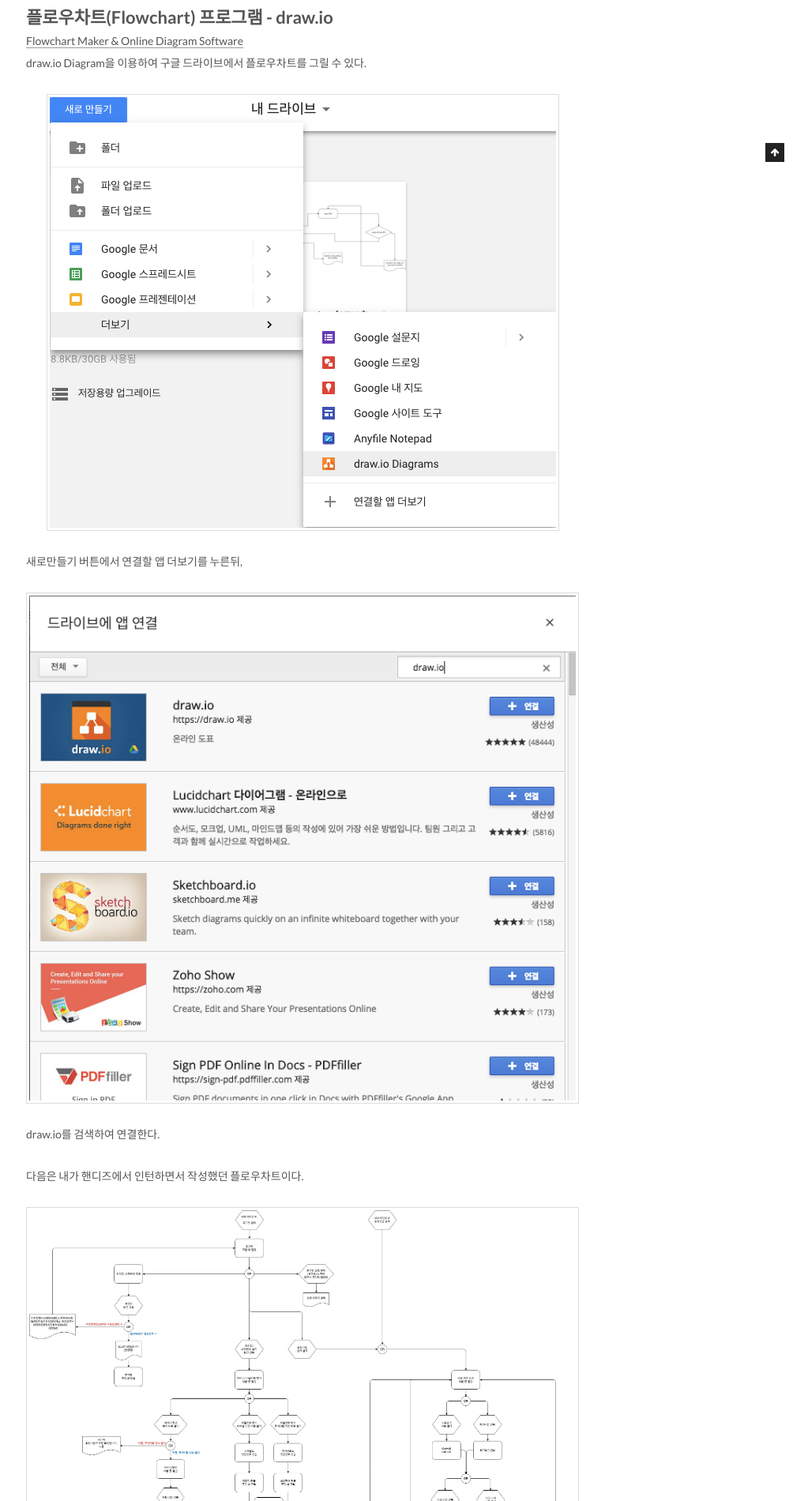
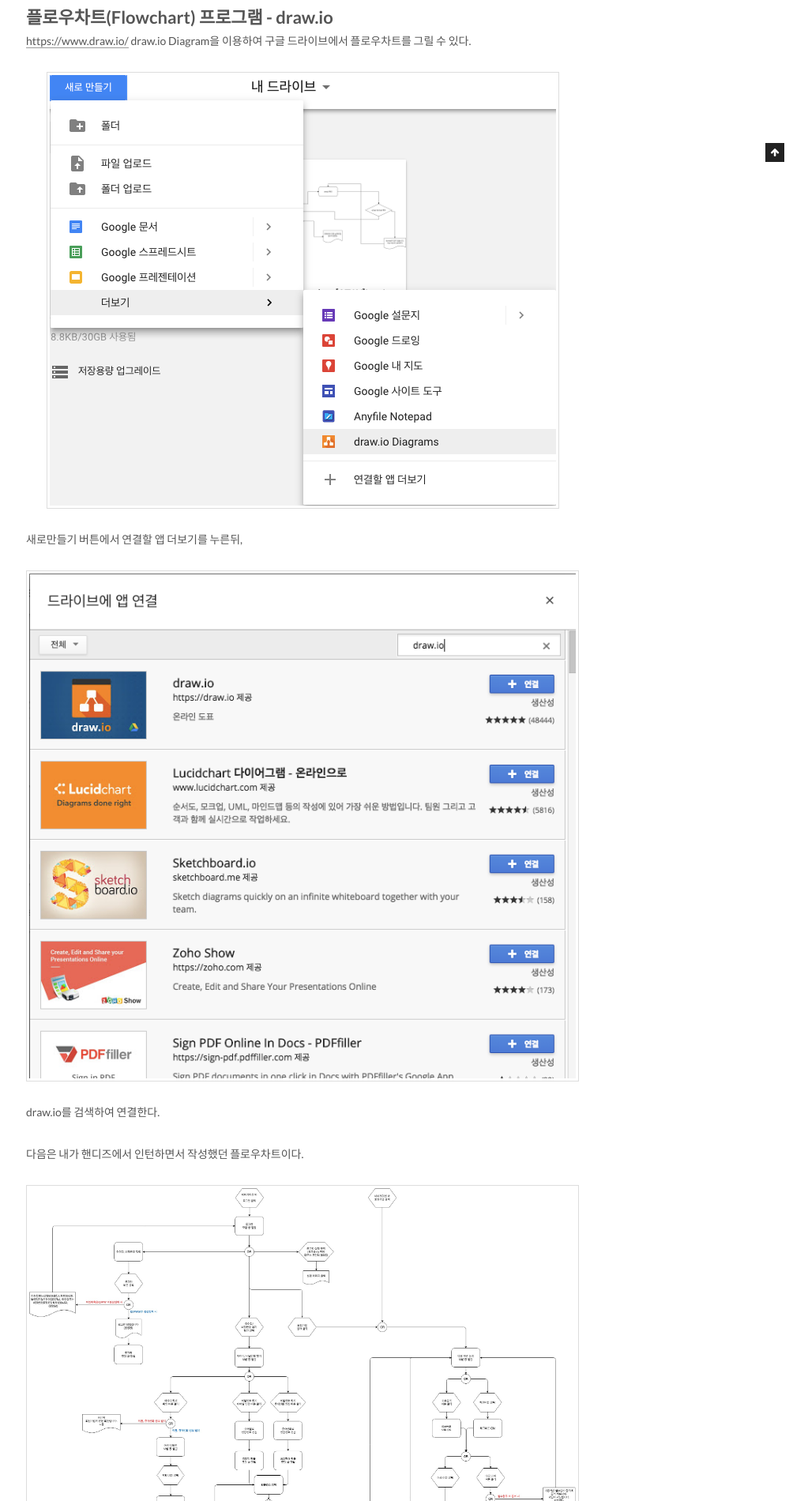
Before and after one commit to groovypark/groovypark.github.io, a Jekyll site: the page built from _posts/2018-02-23-구글드라이브에서-플로우차트그리기.md, in a window 1280 px wide. Shown: the part 795-2695 px from the top of the page at 79% size, without its empty margins (257-1280 px from the left). Built offline with Jekyll 4.4.1, drawn with Linux system fonts in a browser that asks for light colours.

Commit message:
Update: home button

```diff
--- a/_posts/2018-02-23-구글드라이브에서-플로우차트그리기.md
+++ b/_posts/2018-02-23-구글드라이브에서-플로우차트그리기.md
@@ -9,9 +9,7 @@
 
 # 플로우차트(Flowchart) 프로그램 - draw.io
 
-
-
-[Flowchart Maker & Online Diagram Software](https://www.draw.io/)
+[https://www.draw.io/](https://www.draw.io/){: target="_blank" }
 draw.io Diagram을 이용하여 구글 드라이브에서 플로우차트를 그릴 수 있다.
 
 ![구글드라이브 새로만들기 버튼](/assets/images/draw.io1.png)
```
Also changed, not shown: other parts of _posts/2018-02-23-구글드라이브에서-플로우차트그리기.md (+2 -0 lines).
